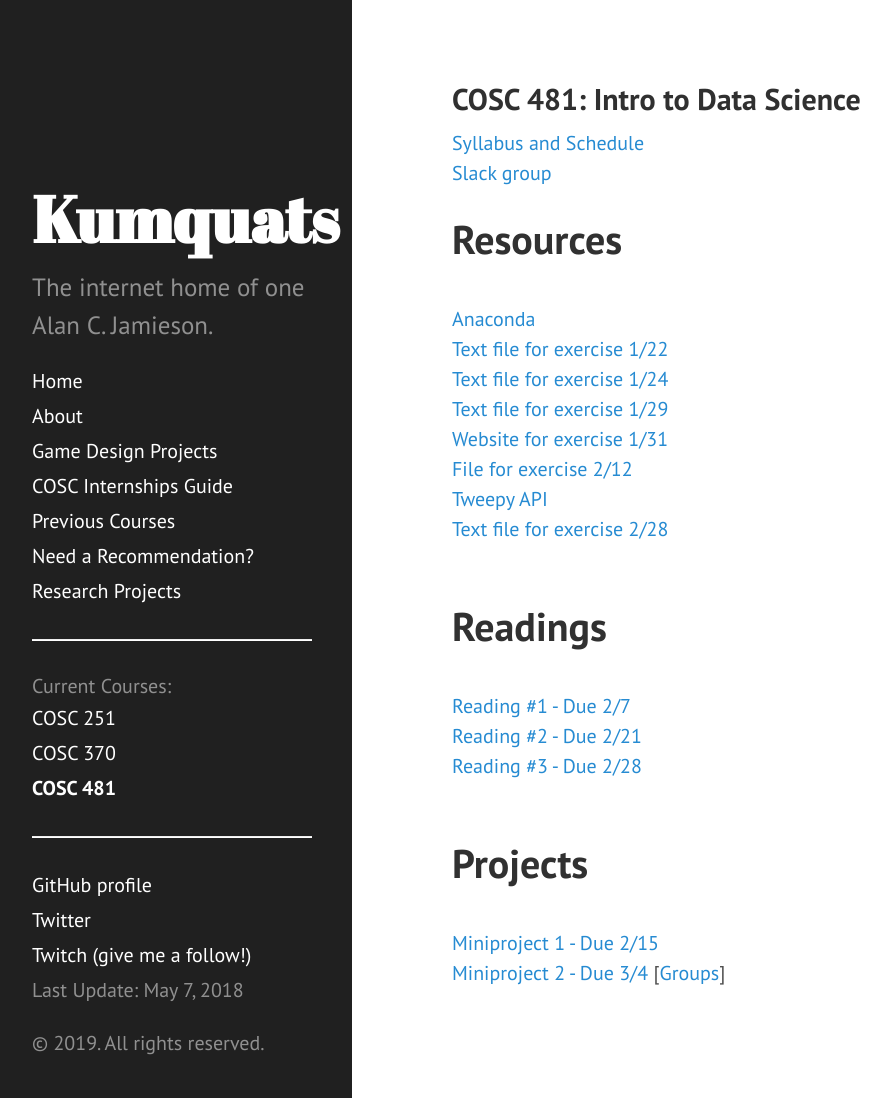
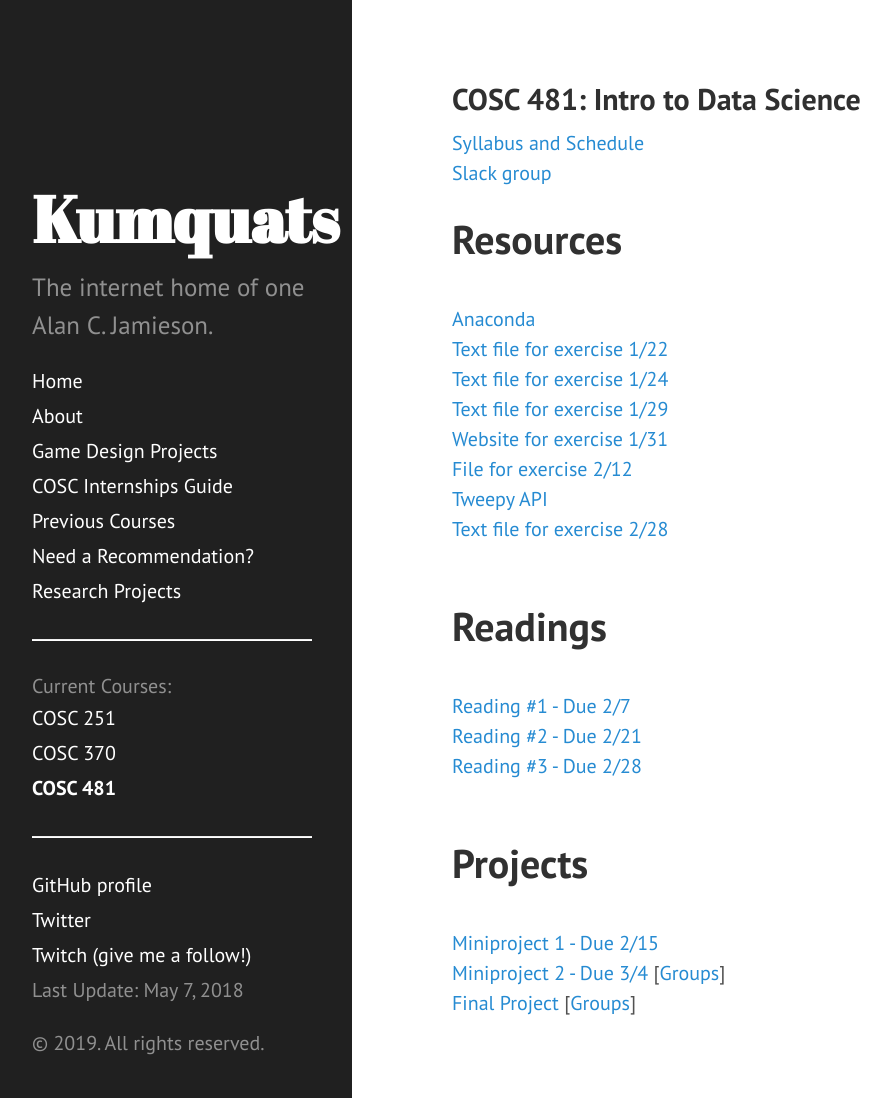
Before and after one commit to ripark/ripark.github.io, a Jekyll site: the page built from s19/cosc481.html, in a window 1280 px wide and 1098 px high. Shown: the whole window, without its empty margins (8-899 px from the left). Built offline with Jekyll 4.4.1, drawn with Linux system fonts in a browser that asks for light colours; Markdown is read by kramdown in place of the engine named in the settings.

Commit message:
481 major project upload

```diff
--- a/s19/cosc481.html
+++ b/s19/cosc481.html
@@ -42,3 +42,5 @@ shorttitle: "COSC 481"
 <br>
 <a href="http://ripark.github.io/s19/COSC481Proj2.pdf">Miniproject 2 - Due 3/4</a> [<a href="http://ripark.github.io/s19/481Groups2.txt">Groups</a>]
 <br>
+<a href="http://ripark.github.io/s19/COSC481FinalProj.pdf">Final Project</a> [<a href="http://ripark.github.io/s19/481Groups3.txt">Groups</a>]
+<br>
```
Also changed, not shown: 1 other file.
